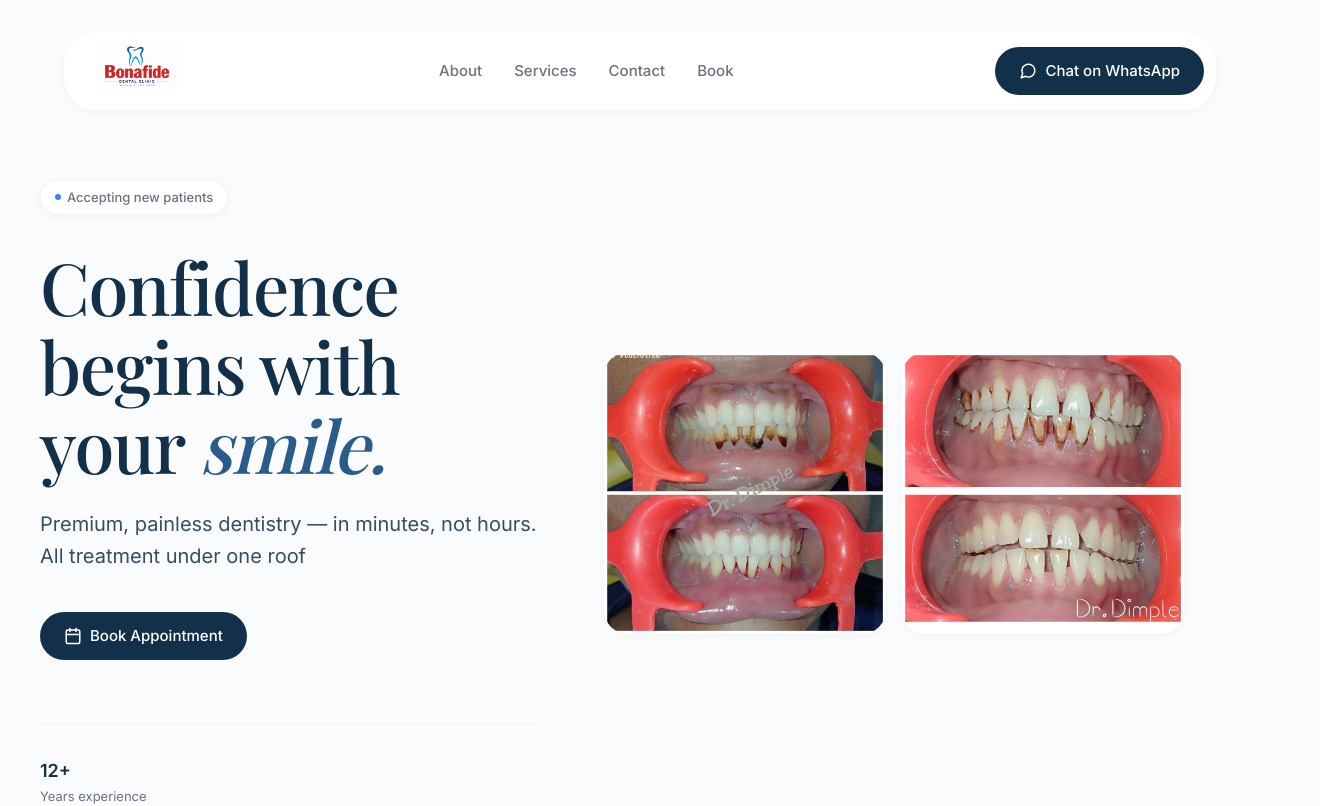
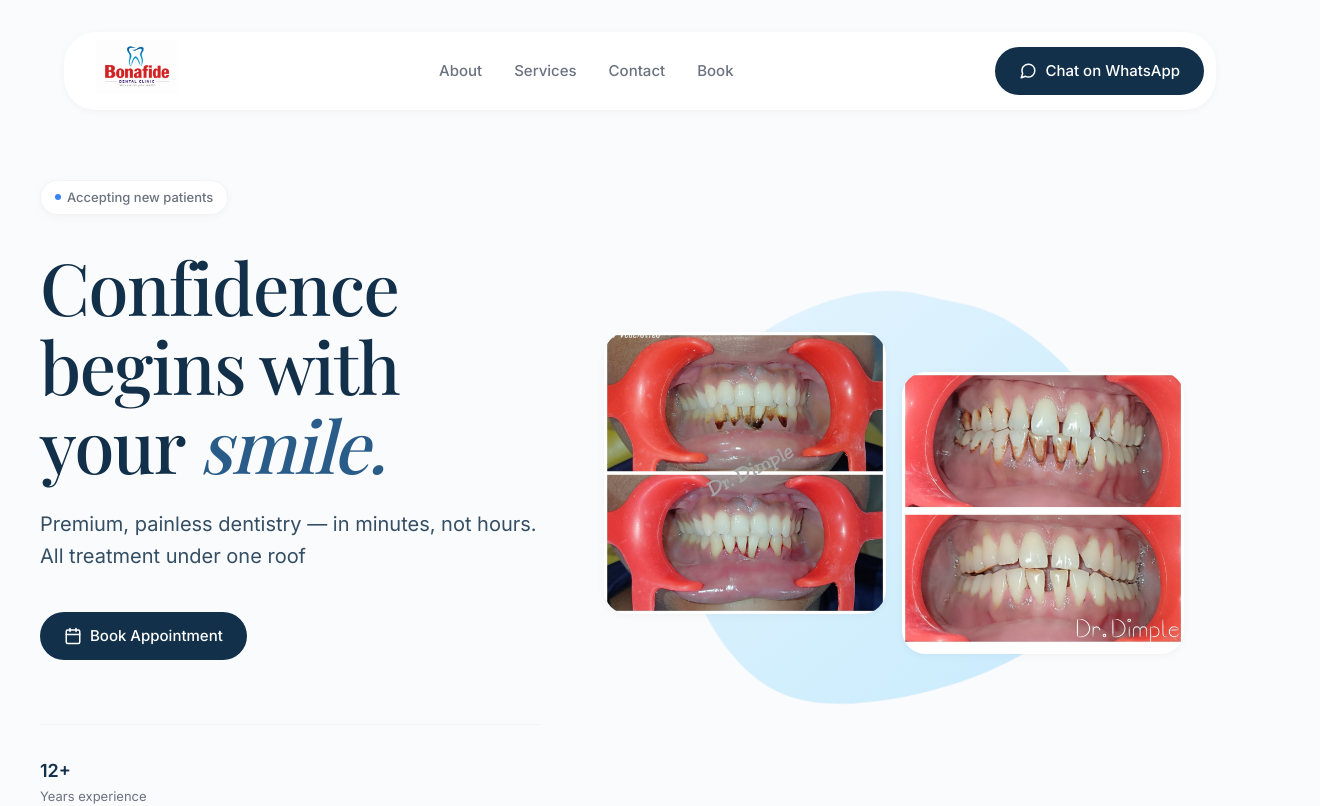
Before and after one commit to AhanaKulkarni/Bonafide-Dental, a React (Vite) app: page / in a window 1280 px wide. Shown: the top 806 px of the page, 1320 px wide, since content can reach past the window. Built offline with nearby package versions, Linux system fonts and the light colour scheme; a web font is replaced by a local one.

Commit message:
Add animated SVG blob background and staggered layout to Hero collage

```diff
--- a/src/components/Hero.css
+++ b/src/components/Hero.css
@@ -65,6 +65,32 @@
   gap: 16px;
   max-width: 580px;
   align-items: center;
+  position: relative;
+  z-index: 1;
+}
+
+.collage-bg-graphic {
+  position: absolute;
+  top: 50%;
+  left: 50%;
+  transform: translate(-50%, -50%);
+  width: 140%;
+  height: 140%;
+  z-index: -1;
+  pointer-events: none;
+}
+
+.collage-bg-graphic svg {
+  width: 100%;
+  height: 100%;
+  animation: float-blob 10s ease-in-out infinite;
+  opacity: 0.8;
+}
+
+@keyframes float-blob {
+  0% { transform: rotate(0deg) scale(1); }
+  50% { transform: rotate(5deg) scale(1.05); }
+  100% { transform: rotate(0deg) scale(1); }
 }
 
 .collage-img {
@@ -83,10 +109,12 @@
 
 .img-1 {
   border-radius: 24px;
+  margin-top: -40px;
 }
 
 .img-2 {
   border-radius: 24px;
+  margin-top: 40px;
 }
 
 @media (max-width: 992px) {
--- a/src/components/Hero.jsx
+++ b/src/components/Hero.jsx
@@ -40,6 +40,17 @@ const Hero = () => {
       </div>
 
       <div className="hero-collage">
+        <div className="collage-bg-graphic">
+          <svg viewBox="0 0 200 200" xmlns="http://www.w3.org/2000/svg">
+            <defs>
+              <linearGradient id="blobGrad" x1="0%" y1="0%" x2="100%" y2="100%">
+                <stop offset="0%" stopColor="#e0f2fe" />
+                <stop offset="100%" stopColor="#bae6fd" />
+              </linearGradient>
+            </defs>
+            <path fill="url(#blobGrad)" d="M44.7,-76.4C58.8,-69.2,71.8,-59.1,81.3,-46.3C90.8,-33.5,96.7,-18.1,97.7,-2.4C98.6,13.3,94.5,29.3,85.2,42.4C75.8,55.4,61.2,65.6,45.8,73.4C30.4,81.1,14.3,86.4,-1.8,89.5C-17.9,92.6,-33.9,93.4,-47.9,86.6C-61.8,79.7,-73.7,65.2,-81.8,49.1C-90,33.1,-94.3,15.5,-93.6,-1.7C-92.9,-18.9,-87.3,-35.6,-77,-49C-66.7,-62.4,-51.7,-72.5,-36.5,-79C-21.3,-85.4,-6,-88.2,7.9,-85.4C21.8,-82.6,30.5,-83.5,44.7,-76.4Z" transform="translate(100 100)" />
+          </svg>
+        </div>
         <img src="/hero_ba_1.jpg" alt="Patient before and after" className="collage-img img-1" />
         <img src="/hero_ba_2.png" alt="Teeth whitening before and after" className="collage-img img-2" />
       </div>
```
